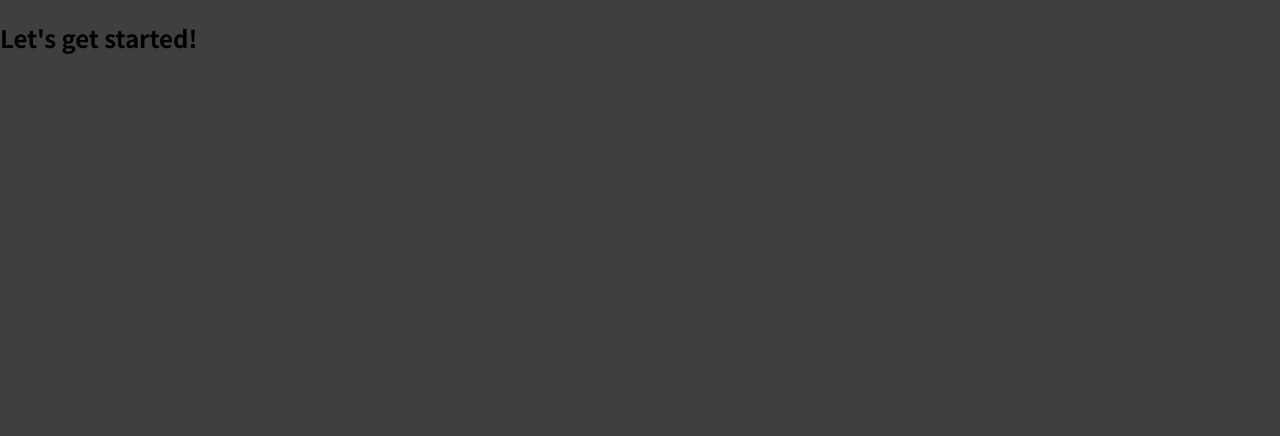
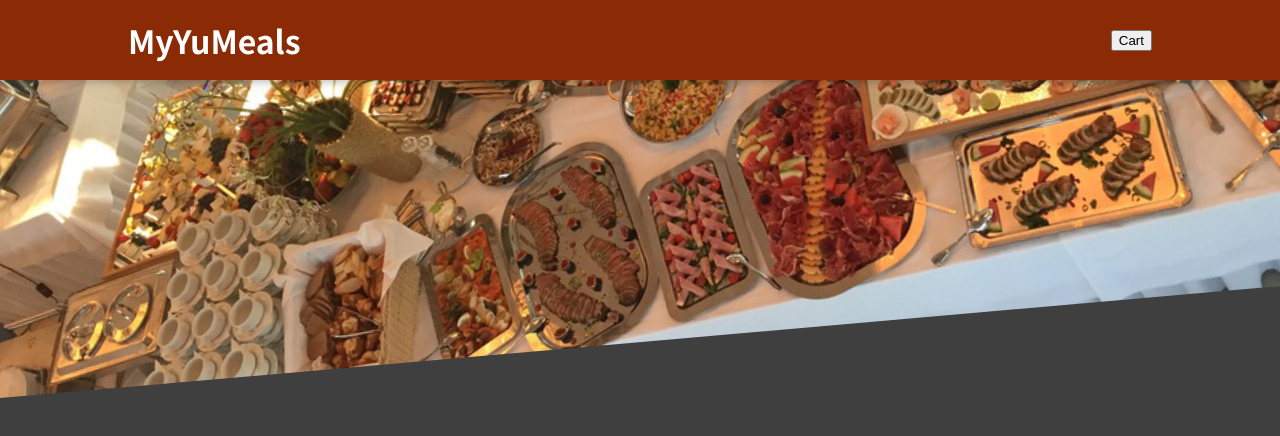
Before and after one commit to rupamsutar/MyZomato, a React (Create React App) app: page / in a window 1280 px wide. Shown: the top 436 px of the page. Built offline with nearby package versions, Linux system fonts and the light colour scheme.

Commit message:
Adding a Header Component

```diff
--- a/src/App.js
+++ b/src/App.js
@@ -1,9 +1,10 @@
+import React from "react";
+import Header from "./components/Layout/Header";
+
 function App() {
-  return (
-    <div>
-      <h2>Let's get started!</h2>
-    </div>
-  );
+  return <React.Fragment>
+    <Header />
+  </React.Fragment>
 }
 
 export default App;
--- /dev/null
+++ b/src/components/Layout/Header.js
@@ -0,0 +1,19 @@
+import React from "react";
+
+import MealsImage from "../../assets/meals.jpg";
+import Classes from "./Header.module.css";
+
+const Header = () => {
+    return <React.Fragment>
+        <header className={Classes.header}>
+            <h1>MyYuMeals</h1>
+            <button>Cart</button>
+        </header>
+        <div className={Classes["main-image"]}>
+            <img src={MealsImage} alt="table full of meals"></img>
+        </div>
+
+    </React.Fragment>
+};
+
+export default Header;
--- /dev/null
+++ b/src/components/Layout/Header.module.css
@@ -0,0 +1,29 @@
+.header {
+    position: fixed;
+    top: 0;
+    left: 0;
+    width: 100%;
+    height: 5rem;
+    background-color: #8a2b06;
+    color: white;
+    display: flex;
+    justify-content: space-between;
+    align-items: center;
+    padding: 0 10%;
+    box-shadow: 0 2px 8px rgba(0, 0, 0, 0.25);
+    z-index: 10;
+  }
+
+  .main-image {
+    width: 100%;
+    height: 25rem;
+    z-index: 0;
+    overflow: hidden;
+  }
+
+  .main-image img {
+    width: 110%;
+    height: 100%;
+    object-fit: cover;
+    transform: rotateZ(-5deg) translateY(-4rem) translateX(-1rem);
+  }
```
Also changed, not shown: src/assets/meals.jpg (added).
